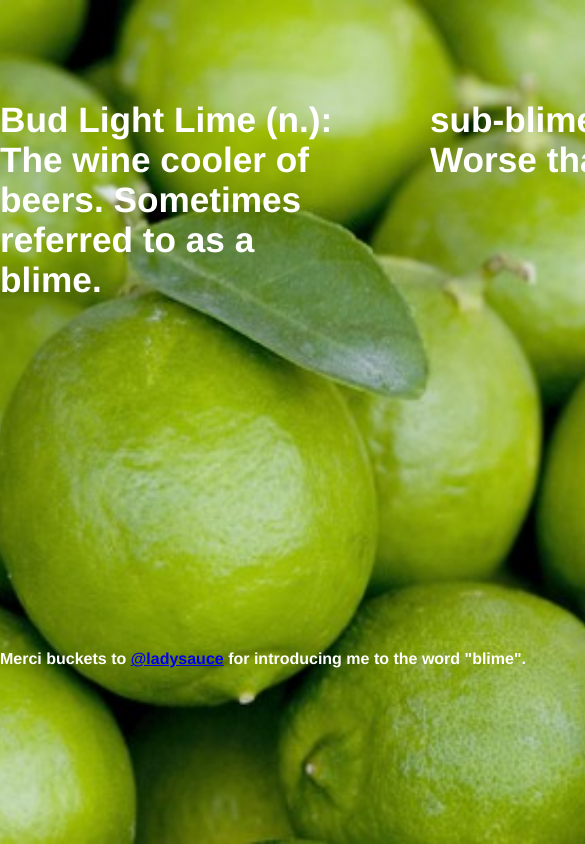
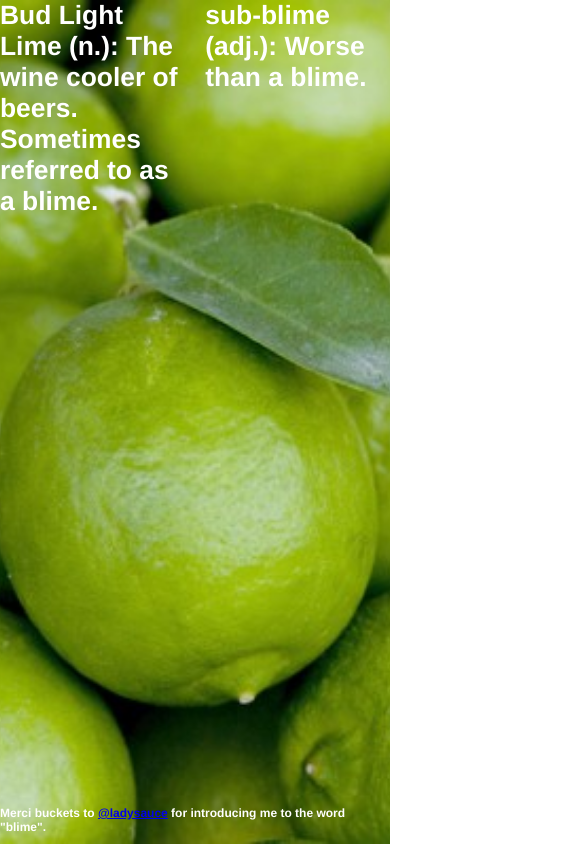
Before and after one commit to gabebw/sub-blime, a plain HTML site: page public/index.html in a window 390 px wide. Shown: the top 844 px of the page, 585 px wide, since content can reach past the window. Drawn offline with nearby package versions, Linux system fonts and the light colour scheme; files that its build step writes are made by us from their sources.

Commit message:
Make site responsive
* Absolutely position footer so it's always at the bottom
* Instead of setting widths, use Neat's columns

Also:
* Remove unused _font-face.scss

```diff
--- a/public/index.html
+++ b/public/index.html
@@ -13,7 +13,7 @@
           </p>
         </section>
 
-        <section class="definition right">
+        <section class="definition">
           <p>
             sub-blime (adj.): Worse than a blime.
           </p>
--- a/views/css/_font-face.scss
+++ /dev/null
@@ -1,10 +0,0 @@
-@font-face {
-  font-family: QuicksandBook;
-  src: url(/fonts/Quicksand_Book.otf) format("opentype");
-}
-
-
-@font-face {
-  font-family: QuicksandBookOblique;
-  src: url(/fonts/Quicksand_Book_Oblique.otf) format("opentype");
-}
--- /dev/null
+++ b/views/css/_grid-settings.scss
@@ -0,0 +1,10 @@
+@import "neat/neat-helpers";
+
+// Change the grid settings
+$column: 80px;
+$gutter: 80px;
+$grid-columns: 10;
+$max-width: em(800); // em converts px to em
+
+// Define your breakpoints
+$mobile: new-breakpoint(max-width 480px 4);
--- a/views/css/_style.scss
+++ b/views/css/_style.scss
@@ -5,6 +5,9 @@ html {
 }
 
 body {
+  @include media($mobile) {
+    font-size: 12px;
+  }
   color: white;
   font-family: "Helvetica Neue", Helvetica, sans-serif;
   font-size: 16px;
@@ -12,29 +15,26 @@ body {
 }
 
 #container {
+  @include outer-container;
   margin: 0 auto;
-  width: 800px;
 }
 
 //************** CONTENT
 
 #content {
+  @include span-columns($grid-columns);
+  @include media($mobile) {
+    margin-top: 0;
+  }
   font-size: 2.2em;
-  height: 400px;
   margin-top: 100px;
 
   .definition {
-    float: left;
-    height: 290px;
-    width: 360px;
-  }
-
-  .definition.right {
-    margin-left: 70px;
+    @include span-columns($grid-columns/2);
   }
 }
 
 #footer {
-  font-size: 16px;
-  margin-top: 150px;
+  bottom: 10px;
+  position: absolute;
 }
--- a/views/css/application.scss
+++ b/views/css/application.scss
@@ -1,6 +1,6 @@
 @import "bourbon/bourbon";
+@import "grid-settings";
 @import "neat/neat";
 
 @import "reset";
-@import "font-face";
 @import "style";
```
Also changed, not shown: 1 other file.
